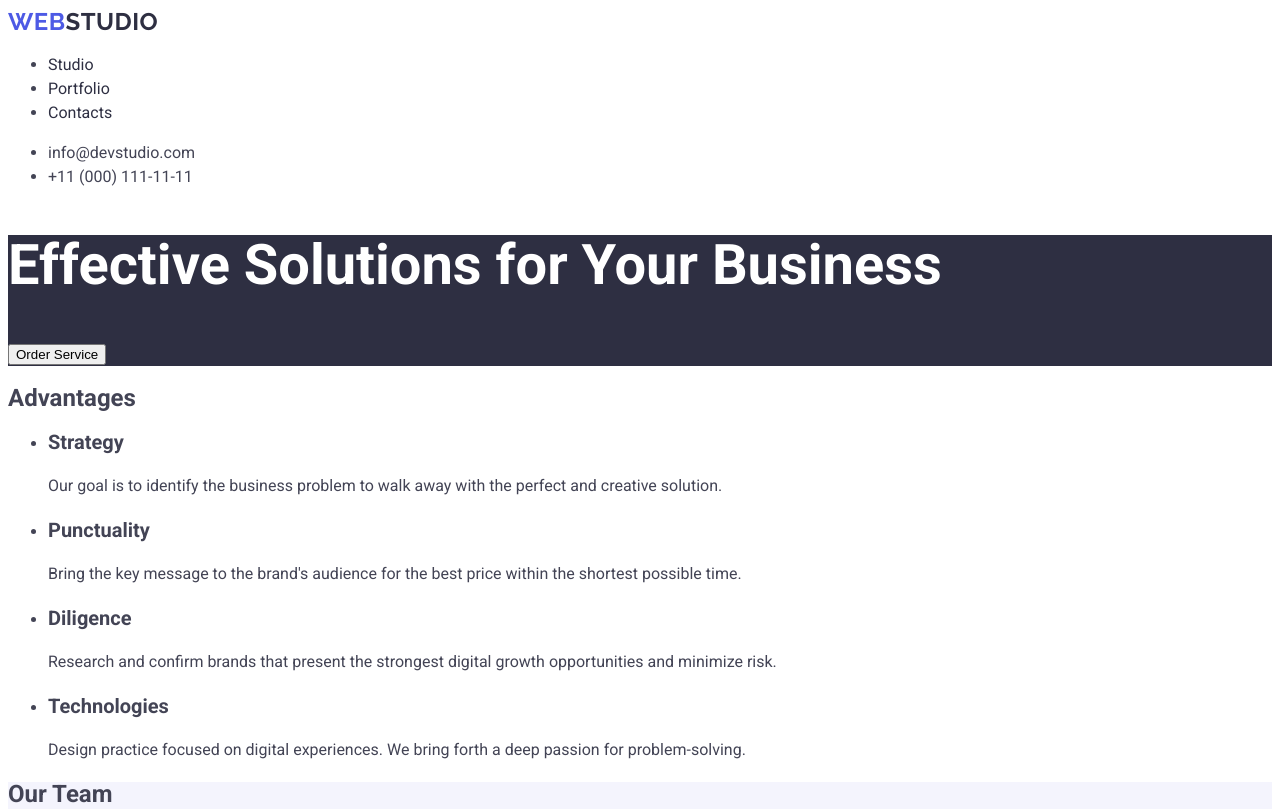
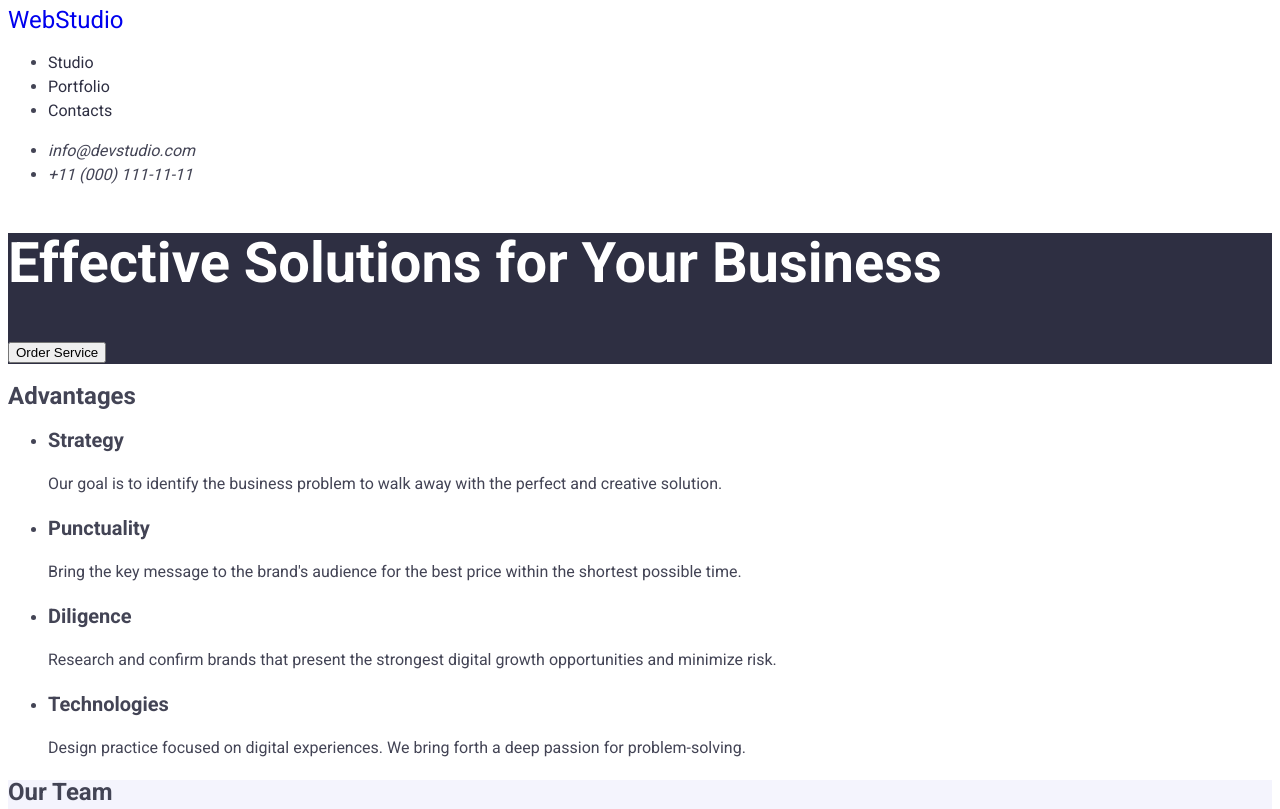
Before and after one commit to Mykhailoooo/goit-markup-hw-02, a plain HTML site: page index.html in a window 1280 px wide. Shown: the top 809 px of the page. Drawn offline with Linux system fonts and the light colour scheme.

Commit message:
Revert "hw2.3"
This reverts commit 05ec9f91f372de58d2a42485df0b3b83c202a0d7.

```diff
--- a/index.html
+++ b/index.html
@@ -21,10 +21,7 @@
   <body>
     <header>
       <nav>
-        <a href="./index.html"></a>
-        <a class="link-webstudio" href="./index.html"
-          >Web<span class="studio">Studio</span></a
-        >
+        <a class="link-webstudio" href="./index.html">WebStudio</a>
         <ul class="navigation">
           <li><a class="link" href="">Studio</a></li>
           <li><a class="link" href="">Portfolio</a></li>
--- a/styles.css/styles.css
+++ b/styles.css/styles.css
@@ -4,20 +4,6 @@ body {
   background-color: #fff;
   font-size: 16px;
   line-height: 24px;
-}
-
-.link-webstudio {
-  font-family: Raleway, sans-serif;
-  font-weight: 500;
-  font-size: 18px;
-  line-height: 1.17;
-  letter-spacing: 0.02em;
-  text-transform: uppercase;
-  color: #4d5ae5;
-}
-
-.studio {
-  color: #2e2f42;
 }
 
 .navigation .link {
@@ -32,9 +18,6 @@ body {
 .link-webstudio {
   text-decoration: none;
   font-size: 24px;
-}
-.address {
-  font-style: normal;
 }
 
 .address .link {
```
